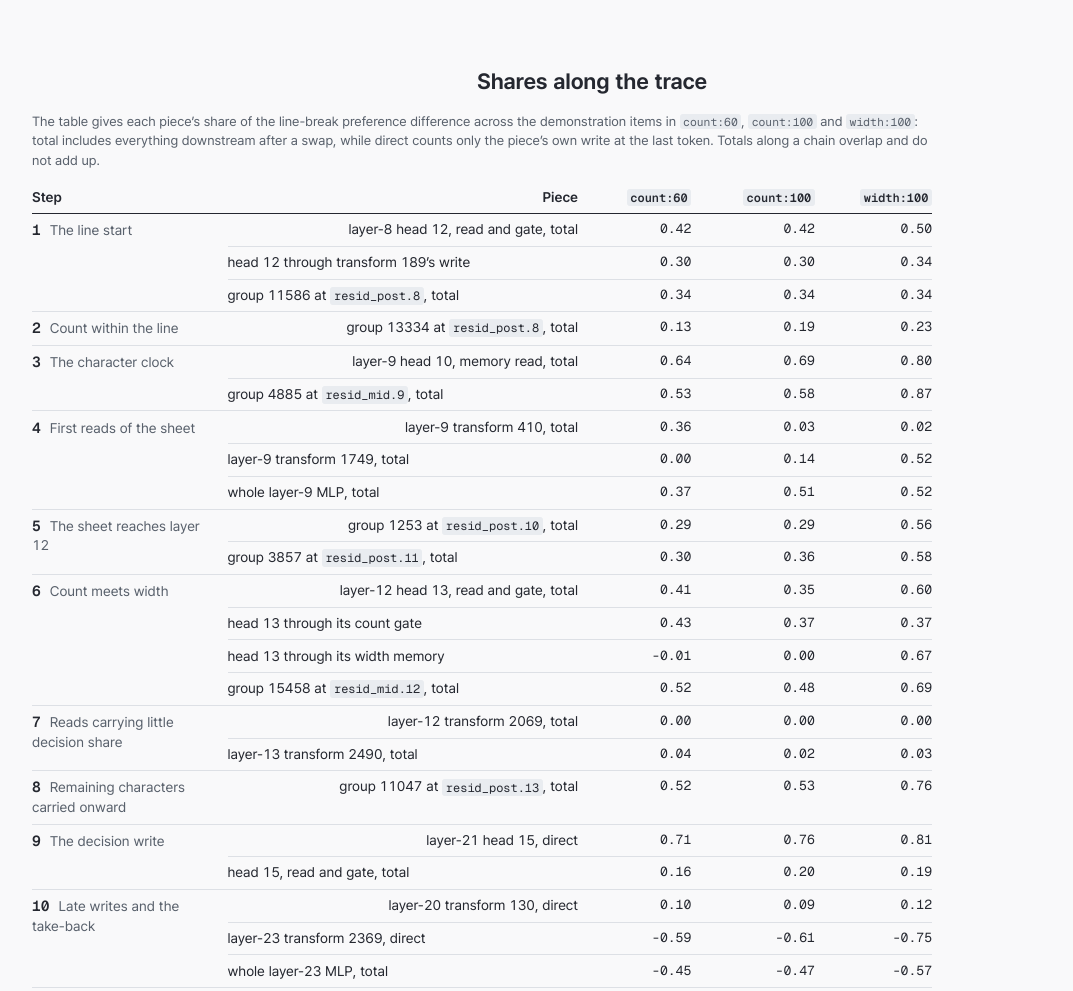
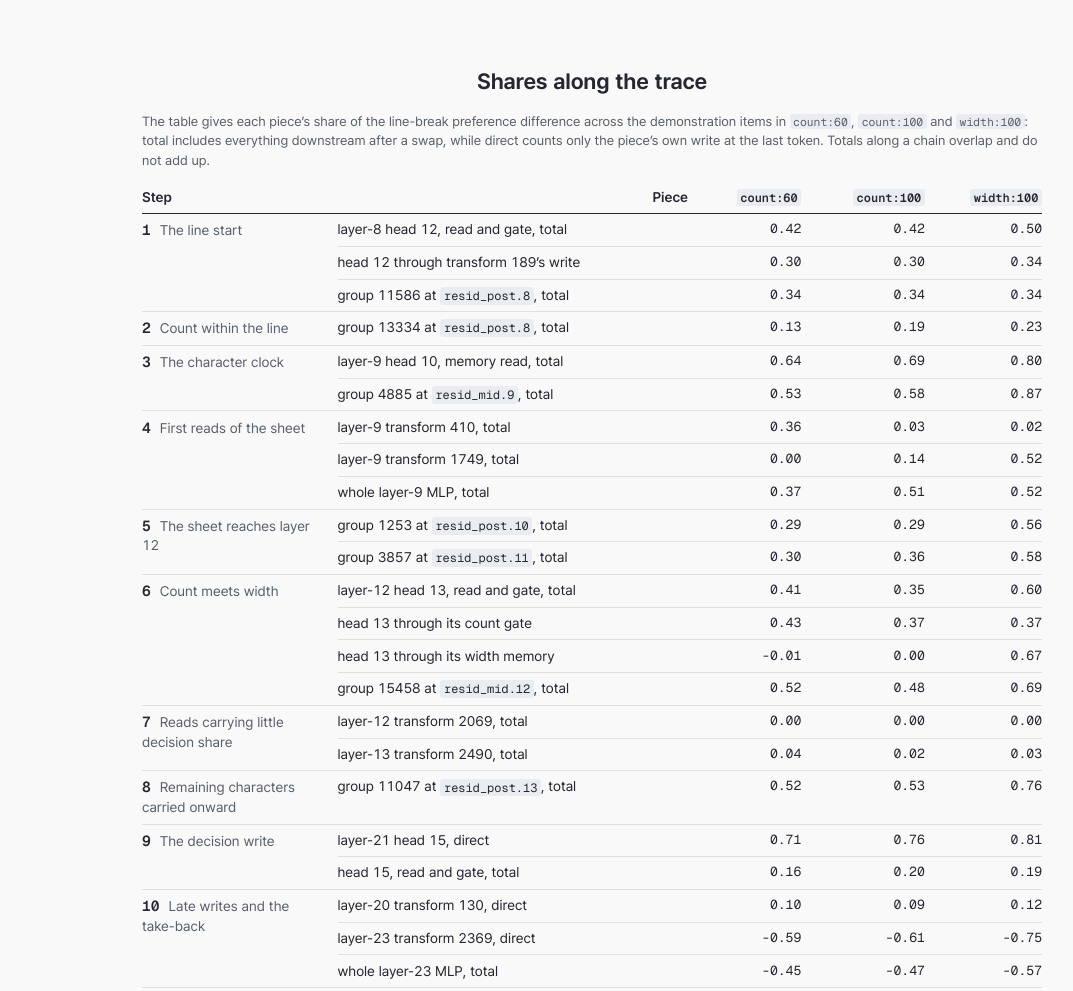
Before and after one commit to mconcat/statescope-site, a plain HTML site: page index.html in a window 1280 px wide. Shown: the part 9973-10964 px from the top of the page, without its empty margins (48-1121 px from the left). Drawn offline with Linux system fonts and the light colour scheme.

Commit message:
Snapshot of the page in progress (13:12)
Co-Authored-By: Claude Fable 5.2 <noreply@anthropic.com>

```diff
--- a/assets/css/site.css
+++ b/assets/css/site.css
@@ -1344,6 +1344,10 @@ html:not(.js) .path-labels {
 }
 .trace-table tbody th[scope="row"] {
   color: var(--ink);
+  text-align: left;
+}
+.table-wrap.trace-table {
+  margin-inline: auto;
 }
 .wrap > .fold {
   margin-top: 3rem;
```
Also changed, not shown: 1 other file.
